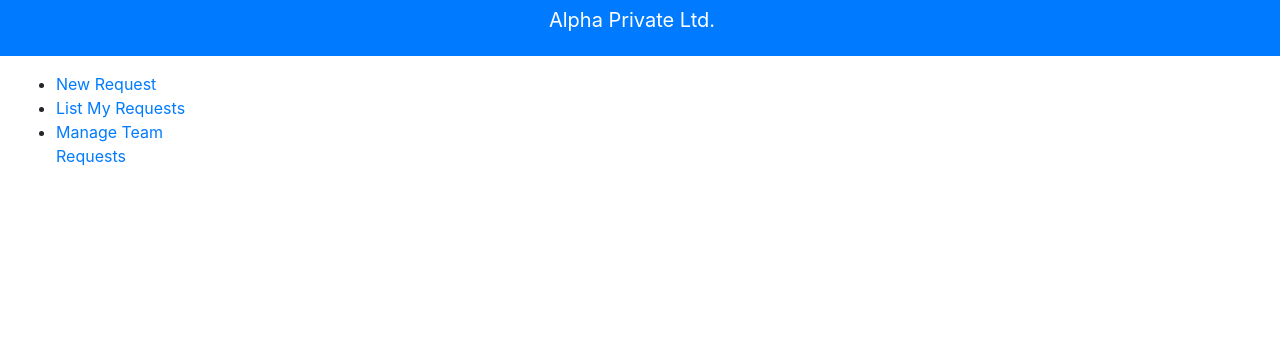
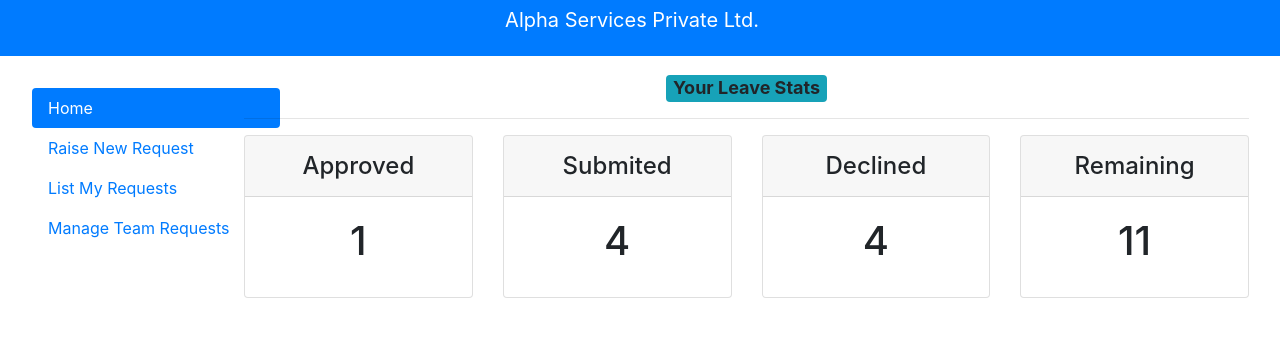
Before and after one commit to triptipathak15/tam, a Django app: page /home/ in a window 1280 px wide. Shown: the top 337 px of the page. Run offline with Django 4.2, Linux system fonts and the light colour scheme; some libraries are stand-ins or nearby versions.

Commit message:
better styling

```diff
--- a/employee/leave_request_form.py
+++ b/employee/leave_request_form.py
@@ -1,6 +1,7 @@
 import datetime
 from django.forms import ModelForm, DateInput, ValidationError
 from .models import LeaveRequest
+
 
 class DateInput(DateInput):
     input_type = 'date'
@@ -14,7 +15,7 @@ class LeaveRequestForm(ModelForm):
             'start_date': DateInput(),
             'end_date': DateInput()
         }
-        def clean_date(self):
+        def clean(self):
             date = self.cleaned_data['end_date']
             print("***********",date)
             if date < datetime.date.today():
--- a/employee/templates/base.html
+++ b/employee/templates/base.html
@@ -15,18 +15,12 @@
 <body>
 <nav class="navbar-dark bg-primary">
   <div class="container-fluid text-center">
-    <p class="navbar-brand">Alpha Private Ltd.</p>
+    <p class="navbar-brand">Alpha Services Private Ltd.</p>
   </div>
 </nav>
 <div class="modal-body row">
     <div class="col-md-2">
-        {% block sidebar %}
-        <ul>
-            <li><a href="/raise">New Request</a></li>
-            <li><a href="/list">List My Requests</a></li>
-            <li><a href="/manage">Manage Team Requests</a></li>
-        </ul>
-        {% endblock %}
+        {% include 'sidebar.html' %}
     </div>
 
     <div id="content" class="col-md-10">
--- /dev/null
+++ b/employee/templates/home.html
@@ -0,0 +1,41 @@
+{% extends "base.html" %}
+{% block content %}
+<div class="container text-right">
+  <h4 class="text-center"><span class="badge bg-info">Your Leave Stats</span></h4>
+  <hr>
+  <div class="row row-cols-1 row-cols-md-3 mb-3 text-center">
+  <div class="col"><div class="card mb-4 rounded-3 shadow-sm">
+    <div class="card-header py-3">
+      <h4 class="my-0 fw-normal">Approved</h4>
+    </div>
+    <div class="card-body">
+      <h1 class="card-title">{{approved}}</h1>
+     </div>
+  </div></div>
+  <div class="col"><div class="card mb-4 rounded-3 shadow-sm">
+    <div class="card-header py-3">
+      <h4 class="my-0 fw-normal">Submited</h4>
+    </div>
+    <div class="card-body">
+      <h1 class="card-title">{{submitted}}</h1>
+     </div>
+  </div></div>
+    <div class="col"><div class="card mb-4 rounded-3 shadow-sm">
+    <div class="card-header py-3">
+      <h4 class="my-0 fw-normal">Declined</h4>
+    </div>
+    <div class="card-body">
+      <h1 class="card-title">{{declined}}</h1>
+     </div>
+  </div></div>
+  <div class="col"><div class="card mb-4 rounded-3 shadow-sm">
+    <div class="card-header py-3">
+      <h4 class="my-0 fw-normal">Remaining</h4>
+    </div>
+    <div class="card-body">
+      <h1 class="card-title">{{remaining}}</h1>
+     </div>
+  </div></div>
+  </div>
+</div>
+{% endblock %}
--- a/employee/templates/list_my_requests.html
+++ b/employee/templates/list_my_requests.html
@@ -1,8 +1,8 @@
 {% extends "base.html" %}
 {% block content %}
 <div class="container text-right">
+    <h4 class="text-center"><span class="badge bg-info">My Leave requests</span></h4>
 <button class="btn btn-primary"  id="btn_cancel" onclick="perform_manager_action(this.id)" >Cancel Selected</button>
-    <h4 class="text-center"><span class="badge bg-info">My Leave requests</span></h4>
     {% include 'requests_table.html' %}
 </div>
 {% endblock %}
--- a/employee/templates/manage_team_requests.html
+++ b/employee/templates/manage_team_requests.html
@@ -1,9 +1,9 @@
 {% extends "base.html" %}
 {% block content %}
 <div class="container text-right" id="manager_div">
+    <h4 class="text-center"><span class="badge bg-info">Team requests</span></h4>
     <button class="btn btn-success" id="btn_approve" onclick="perform_manager_action(this.id)">Approve Selected</button>
     <button class="btn btn-warning" id="btn_deny" onclick="perform_manager_action(this.id)">Deny Selected</button>
-    <h4 class="text-center"><span class="badge bg-info">Team requests</span></h4>
     {% include 'requests_table.html' %}
 </div>
 {% endblock %}
--- a/employee/templates/raise_new_request.html
+++ b/employee/templates/raise_new_request.html
@@ -7,12 +7,12 @@
              <h4 class="text-center"><span class="badge bg-info">New Request Form</span></h4>
         {% for field in form %}
         <div class="form-group">
-<!--            {% if field.name != "employee" %}-->
+           {% if field.name != "employee" %}
             <div class="input-group flex-nowrap">
                 <span class="input-group-text col-md-4" id="addon-wrapping">{{field.label_tag}}</span>
                 <span class="form-control col-md-10">{{field}}</span>
              </div>
-<!--            {% endif %}-->
+            {% endif %}
             </div>
         {% endfor %}
         <input type="submit" class="save btn btn-success" value="Submit">
--- /dev/null
+++ b/employee/templates/sidebar.html
@@ -0,0 +1,16 @@
+<div class="d-flex flex-column flex-shrink-0 p-3 text-bg-dark" style="width: 280px;">
+    <ul class="nav nav-pills flex-column mb-auto">
+    <li class="nav-item">
+        <a href="/home" class="nav-link active" aria-current="page">Home</a>
+      </li>
+      <li class="nav-item">
+        <a href="/raise" class="nav-link" aria-current="page">Raise New Request</a>
+      </li>
+        <li class="nav-item">
+        <a href="/list" class="nav-link" aria-current="page">List My Requests</a>
+      </li>
+        <li class="nav-item">
+        <a href="/manage" class="nav-link" aria-current="page">Manage Team Requests</a>
+      </li>
+    </ul>
+</div>
--- a/employee/views.py
+++ b/employee/views.py
@@ -3,9 +3,14 @@ from django.shortcuts import render
 from .leave_request_form import LeaveRequestForm
 from .models import LeaveRequest
 
+total = 20
 
 def home(request):
-    return render(request, "base.html")
+    approved=1
+    submitted=4
+    declined=4
+    return render(request, "home.html", {"approved":approved,"submitted":submitted,"declined":declined,
+                                         "remaining":total-(approved+submitted+declined)})
 
 
 def raise_new_request(request):
@@ -29,7 +34,6 @@ def change_request_status(request):
     return render(request, "list_my_requests.html", {'rows': queryset})
 
 
-
 def list_requests(request):
     queryset = LeaveRequest.objects.filter(employee__employee_id=1)
     return render(request, "list_my_requests.html", {'rows': queryset})
```
